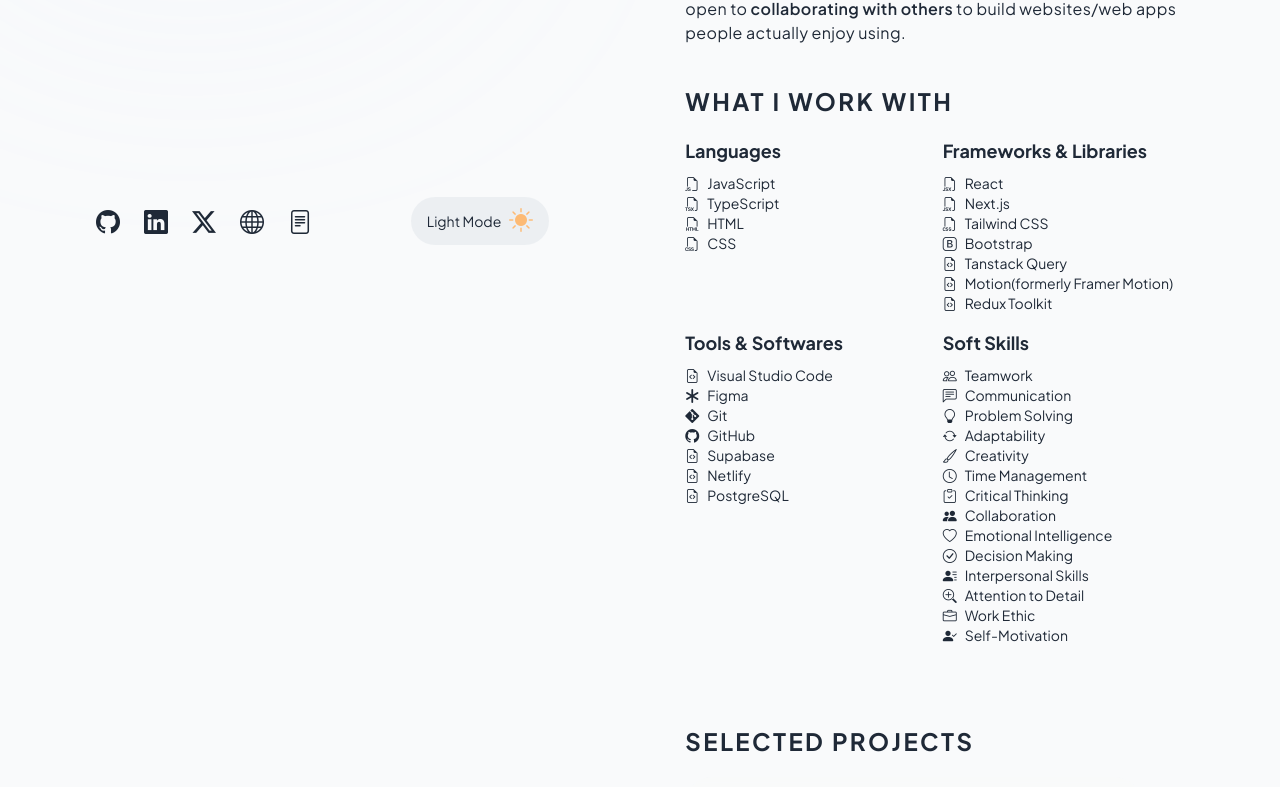
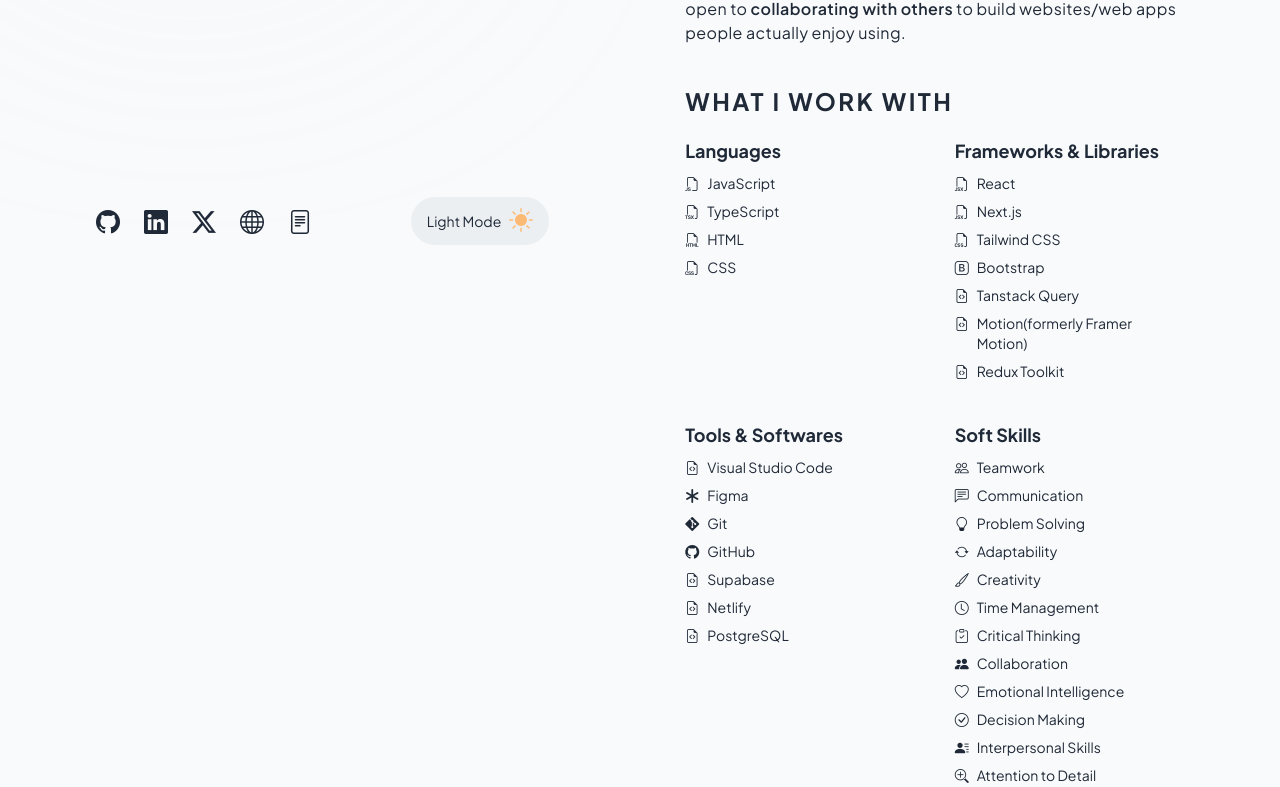
Before and after one commit to AkhatorEnosa/my_portfolio, a React (Vite) app: page / in a window 1280 px wide. Shown: the part 459-1246 px from the top of the page. Built offline with nearby package versions, Linux system fonts and the light colour scheme.

Commit message:
Skills to list

```diff
--- a/src/sections/Right.tsx
+++ b/src/sections/Right.tsx
@@ -63,14 +63,15 @@
                     animate={{ opacity: 1, y: 0 }}
                     transition={{ duration: 0.5, delay: 2.8 }}
                     className="w-full text-2xl font-bold tracking-widest uppercase">What I work with</motion.h1>
-                <div className="grid grid-cols-2 md:grid-cols-4 lg:grid-cols-2 gap-4 mt-5">
+                <div className="grid grid-cols-2 md:grid-cols-4 lg:grid-cols-2 gap-10 mt-5">
                     <motion.div
                         initial={{ opacity: 0, y: -50 }}
                         animate={{ opacity: 1, y: 0 }}
                         transition={{ duration: 0.5, delay: 3 }}
-                    className="flex flex-col gap-2">
+                        className="flex flex-col gap-2"
+                    >
                         <h2 className="leading-5 md:text-lg font-bold">Languages</h2>
-                        <ul>
+                        <ul className="flex flex-col gap-2">
                             {LANGUAGES.map((x, index) => (
                                 <li><Skills key={index} url={x.url} name={x.name} icon={x.icon} index={index}/></li>
                             ))}
@@ -83,7 +84,7 @@
                         className="flex flex-col gap-2"
                     >
                         <h2 className="leading-5 md:text-lg font-bold">Frameworks & Libraries</h2>
-                        <ul>
+                        <ul className="flex flex-col gap-2">
                             {FRAMEWORKS.map((x, index) => (
                                 <li><Skills key={index} url={x.url} name={x.name} icon={x.icon} index={index} desc={x.description}/></li>
                             ))}
@@ -96,7 +97,7 @@
                         className="flex flex-col gap-2"
                     >
                         <h2 className="leading-5 md:text-lg font-bold">Tools & Softwares</h2>
-                        <ul>
+                        <ul className="flex flex-col gap-2">
                             {TOOL_LIST.map((x, index) =>(
                                 <li><Skills key={index} url={x.url} name={x.name} icon={x.icon} index={index} desc={x.description}/></li>
                             ))}
@@ -109,7 +110,7 @@
                         className="flex flex-col gap-2"
                     >
                         <h2 className="leading-5 md:text-lg font-bold">Soft Skills</h2>
-                        <ul>
+                        <ul className="flex flex-col gap-2">
                             {SOFT_SKILLS.map((x, index) => (
                                 <li><Skills key={index} url={x.url} name={x.name} icon={x.icon} index={index} desc={x.description}/></li>
                             ))}
```
Also changed, not shown: src/assets/Screenshot 2025-07-02 at 09.39.21.png (added), src/assets/soozeer.webp.
